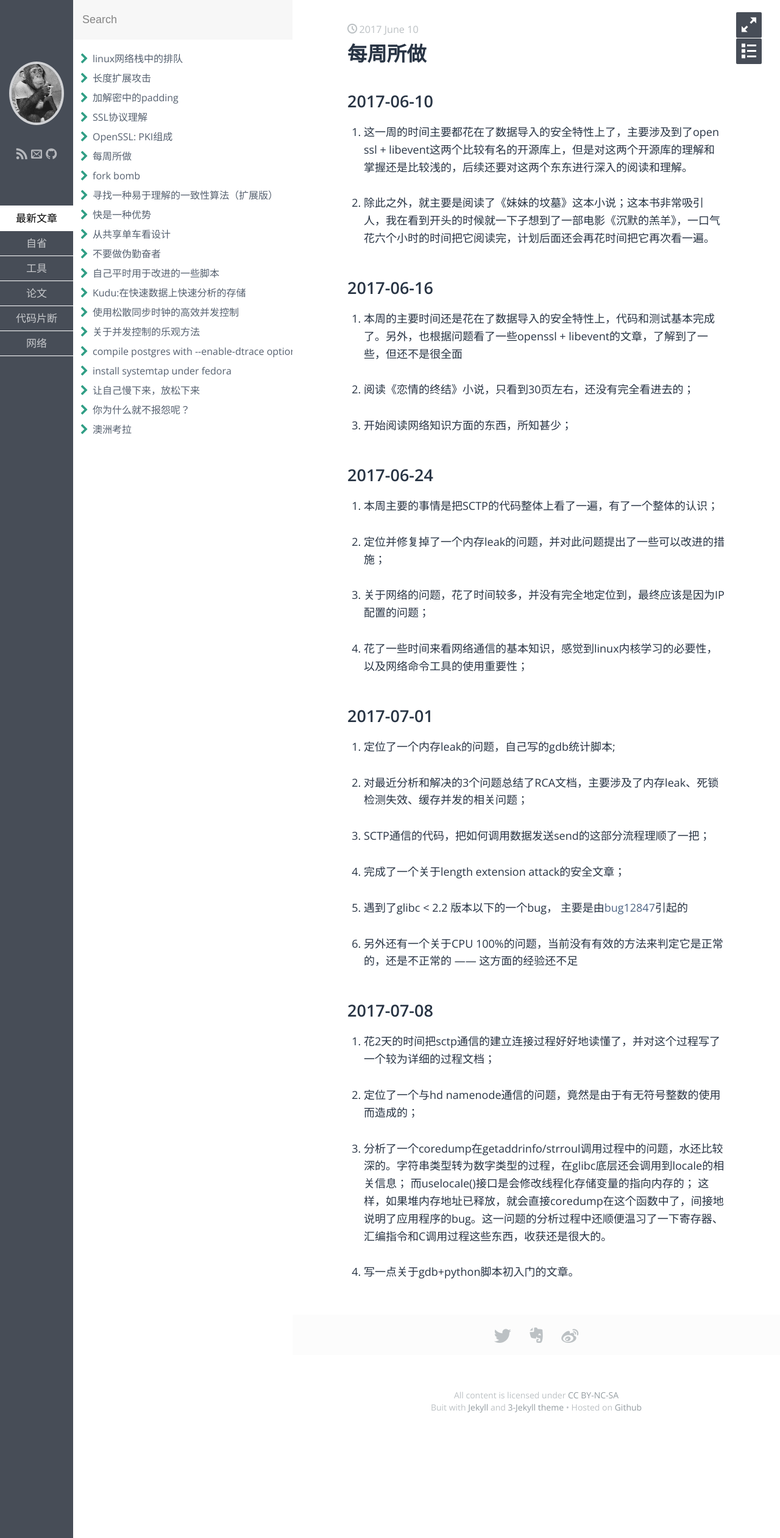
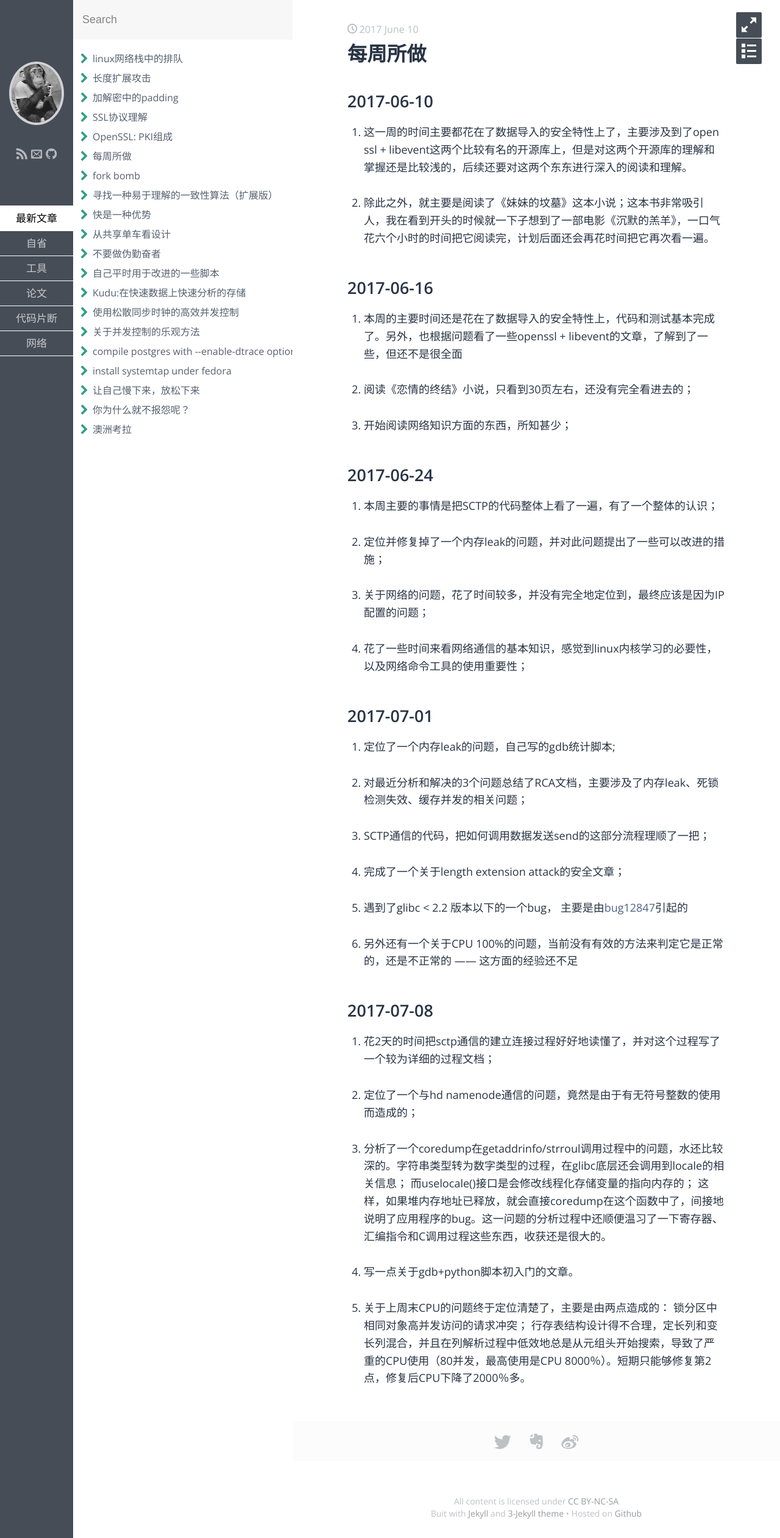
Before and after one commit to feelkill/feelkill.github.io, a Jekyll site: the page built from _posts/self_think/2017-06-10-main-things-each-week.md, in a window 1280 px wide. Shown: the whole page at 61% size. Built offline with Jekyll 4.4.1, drawn with Linux system fonts in a browser that asks for light colours; some web fonts are replaced.

Commit message:
补充对于CPU问题的定位分析

```diff
--- a/_posts/self_think/2017-06-10-main-things-each-week.md
+++ b/_posts/self_think/2017-06-10-main-things-each-week.md
@@ -53,3 +53,5 @@ keywords: 每周总结, 反省, 改进
 3. 分析了一个coredump在getaddrinfo/strroul调用过程中的问题，水还比较深的。字符串类型转为数字类型的过程，在glibc底层还会调用到locale的相关信息； 而uselocale()接口是会修改线程化存储变量的指向内存的； 这样，如果堆内存地址已释放，就会直接coredump在这个函数中了，间接地说明了应用程序的bug。这一问题的分析过程中还顺便温习了一下寄存器、汇编指令和C调用过程这些东西，收获还是很大的。
 
 4. 写一点关于gdb+python脚本初入门的文章。
+
+5. 关于上周末CPU的问题终于定位清楚了，主要是由两点造成的： 锁分区中相同对象高并发访问的请求冲突； 行存表结构设计得不合理，定长列和变长列混合，并且在列解析过程中低效地总是从元组头开始搜索，导致了严重的CPU使用（80并发，最高使用是CPU 8000％）。短期只能够修复第2点，修复后CPU下降了2000％多。
```
